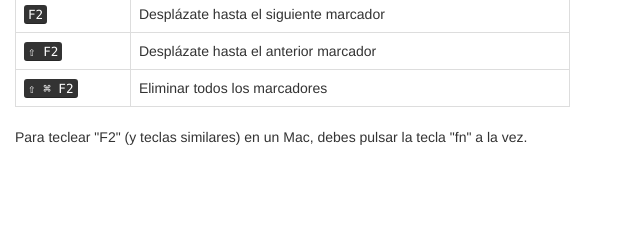
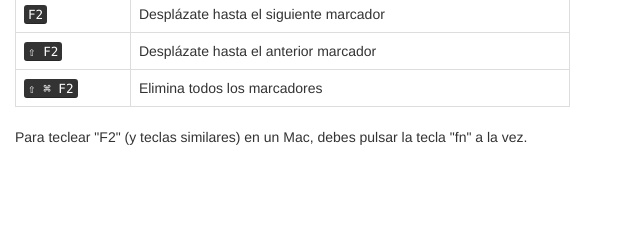
Before and after one commit to didaquis/sublime-text-guia-basica, a plain HTML site: page index.html in a window 1280 px wide. Shown: the part 698-945 px from the top of the page, 640-1280 px from the left. Drawn offline with Linux system fonts and the light colour scheme.

```diff
--- a/index.html
+++ b/index.html
@@ -190,7 +190,7 @@
 						</tr>
 						<tr>
 							<td class="text-nowrap"><kbd>⇧ ⌘ F2</kbd></td>
-							<td>Eliminar todos los marcadores</td>
+							<td>Elimina todos los marcadores</td>
 						</tr>
 					</tbody>
 				</table>
```
Also changed, not shown: 2 other files.
